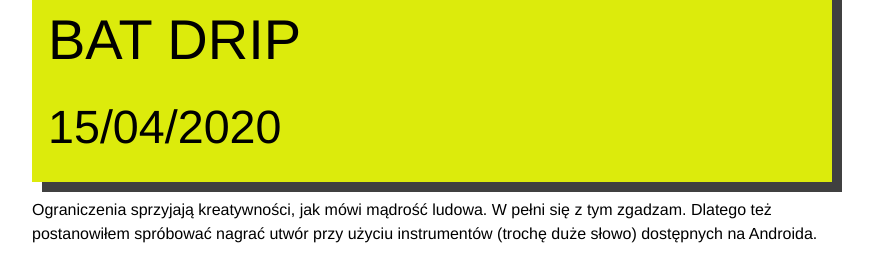
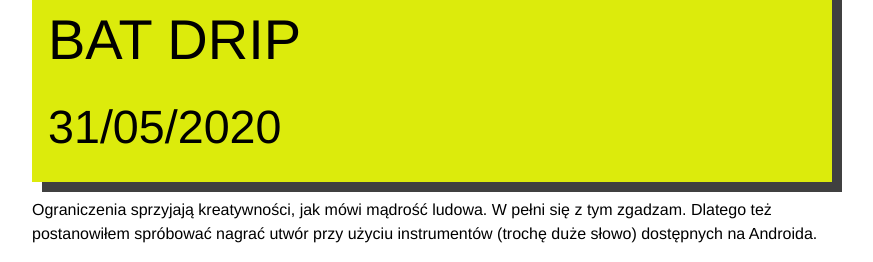
Before and after one commit to bananovitch/home-website, a Jekyll site: the page built from _posts/2020-05-31-Bat-drip.md, in a window 1280 px wide, cut to the strip 321-583 px from the top of the page. Shown: the whole strip, without its empty margins (208-1081 px from the left). Built offline with Jekyll 4.4.1, drawn with Linux system fonts in a browser that asks for light colours.

Commit message:
correct date on last post

```diff
--- a/_posts/2020-05-31-Bat-drip.md
+++ b/_posts/2020-05-31-Bat-drip.md
@@ -1,6 +1,6 @@
 ---
 title: Bat Drip
-date: 2020-04-15 12:45:26 +0200
+date: 2020-05-31 12:45:26 +0200
 cover: /img/bat-drip.jpg
 categories: music
 description: "Ograniczenia sprzyjają kreatywności, jak mówi mądrość ludowa. W pełni się z tym zgadzam. Dlatego też postanowiłem spróbować nagrać utwór przy użyciu instrumentów (trochę duże słowo) dostępnych na Androida."
```
